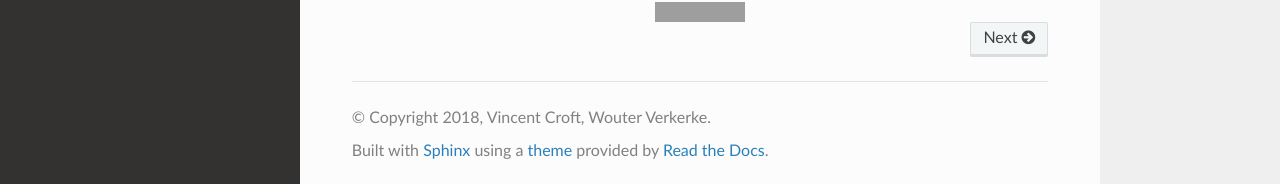
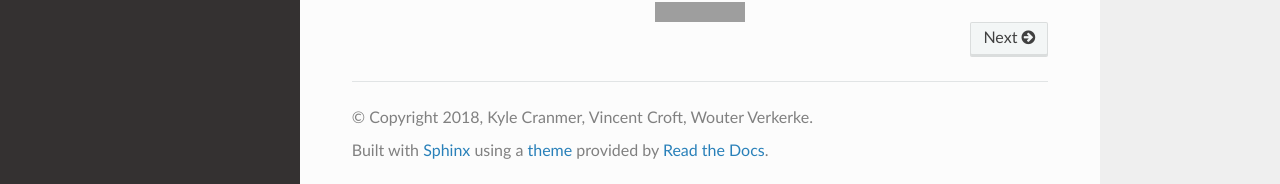
Before and after one commit to roofit-dev/RooStatsWorkbook, a Sphinx documentation site: the page built from docs/source/index.rst, in a window 1280 px wide and 900 px high, scrolled down 1535 px. Shown: the part 713-897 px from the top of the window. Built offline with Sphinx 7.4.7 and the Read the Docs theme 2.0.0, drawn with Linux system fonts in a browser that asks for light colours; grey boxes are pictures that could not be loaded.

Commit message:
updating conf

```diff
--- a/docs/source/conf.py
+++ b/docs/source/conf.py
@@ -50,8 +50,8 @@ master_doc = 'index'
 
 # General information about the project.
 project = u'RooStatsWorkbook'
-copyright = u'2018, Vincent Croft, Wouter Verkerke'
-author = u'Vincent Croft, Wouter Verkerke'
+copyright = u'2018, Kyle Cranmer, Vincent Croft, Wouter Verkerke'
+author = u'Kyle Cranmer, Vincent Croft, Wouter Verkerke'
 
 # The version info for the project you're documenting, acts as replacement for
 # |version| and |release|, also used in various other places throughout the
```
